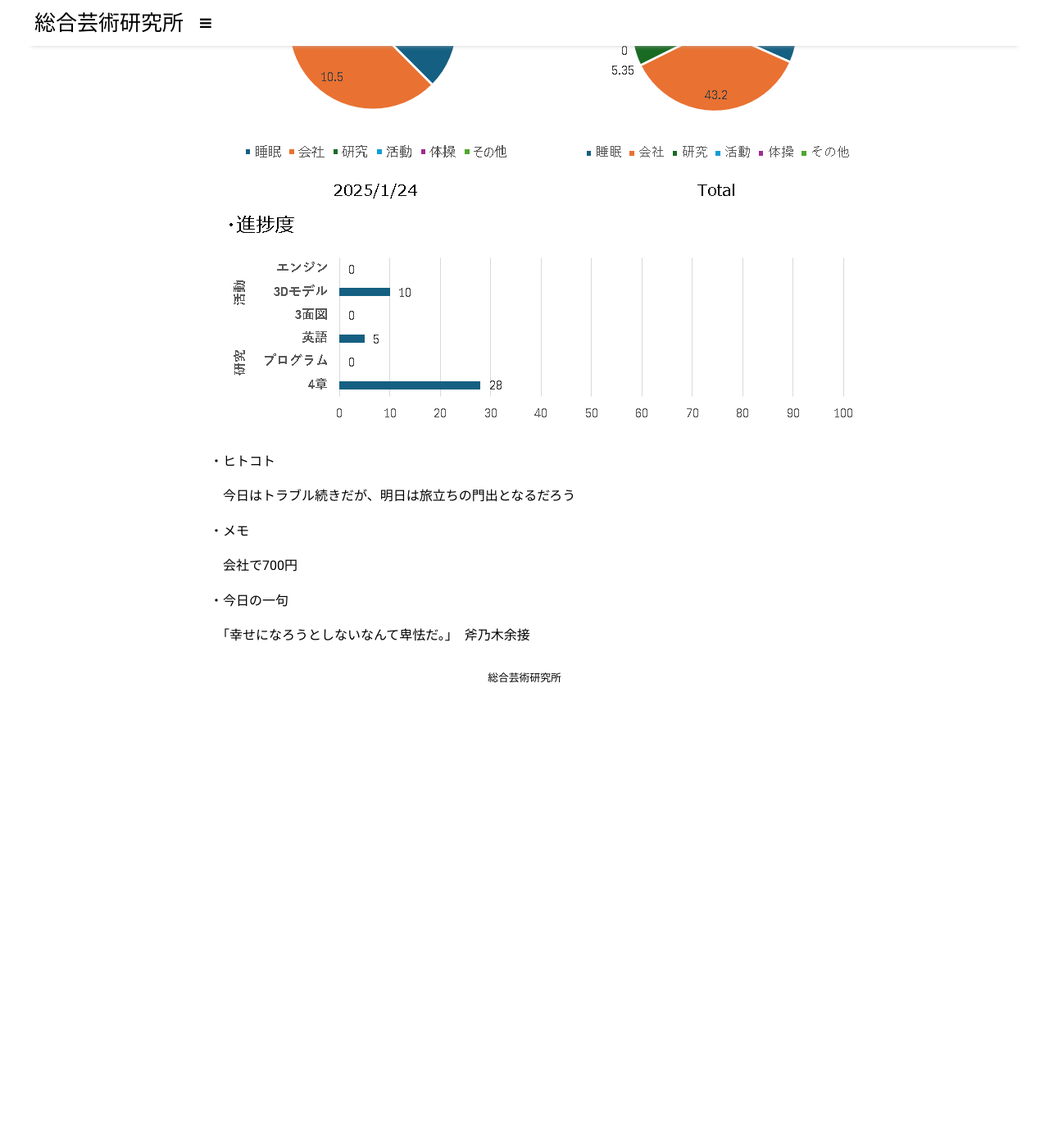
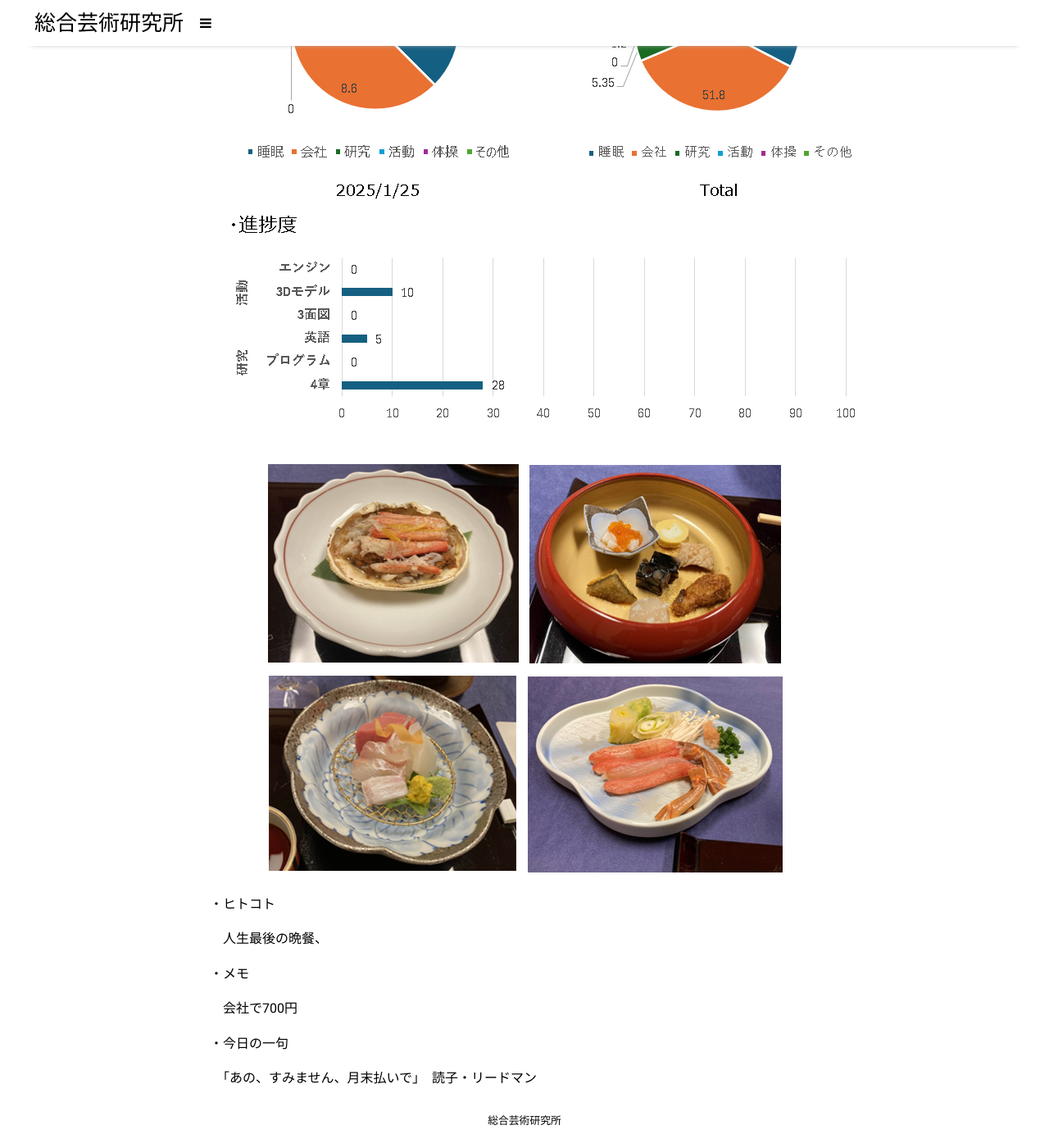
Before and after one commit to gj1002509/zakisikoku, a Jekyll site: the page built from _posts/2025-1-24-daily.md, in a window 1280 px wide and 1400 px high, scrolled down 261 px. Shown: the whole window at 82% size. Built offline with Jekyll 4.4.1, drawn with Linux system fonts in a browser that asks for light colours; nearby versions of some CDN libraries; before the commit the page ends 1121 px from its top, so only the background shows below that.

Commit message:
Update 2025-1-24-daily.md

```diff
--- a/_posts/2025-1-24-daily.md
+++ b/_posts/2025-1-24-daily.md
@@ -28,7 +28,11 @@ permalink: /2025-1-23-daily
 <body>
 
     <div class="image-container">
-        <img src="{{ site.github.url }}/assets/img/2025-1-23.png" alt="画像1">
+        <img src="{{ site.github.url }}/assets/img/2025-1-24.png" alt="画像1">
+    </div>
+
+    <div class="image-container">
+        <img src="{{ site.github.url }}/assets/img/2025-1-24-ima.png" alt="画像1">
     </div>
 
 </body>
@@ -36,7 +40,7 @@ permalink: /2025-1-23-daily
 
 ・ヒトコト
 
-  &#x3000;今日はトラブル続きだが、明日は旅立ちの門出となるだろう
+  &#x3000;人生最後の晩餐、
 
 ・メモ
 
@@ -44,4 +48,4 @@ permalink: /2025-1-23-daily
 
 ・今日の一句
 
-  &#x3000;「幸せになろうとしないなんて卑怯だ。」&#x3000;斧乃木余接
+  &#x3000;「あの、すみません、月末払いで」&#x3000;読子・リードマン
```
